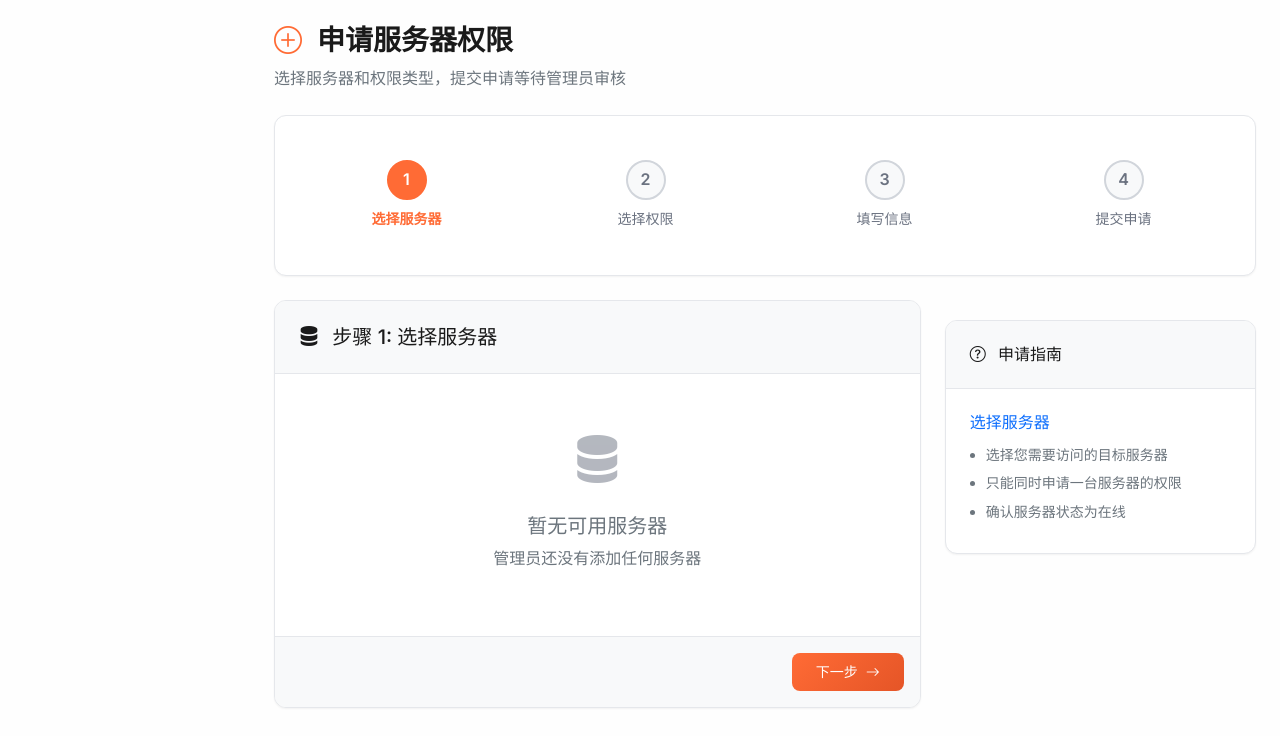
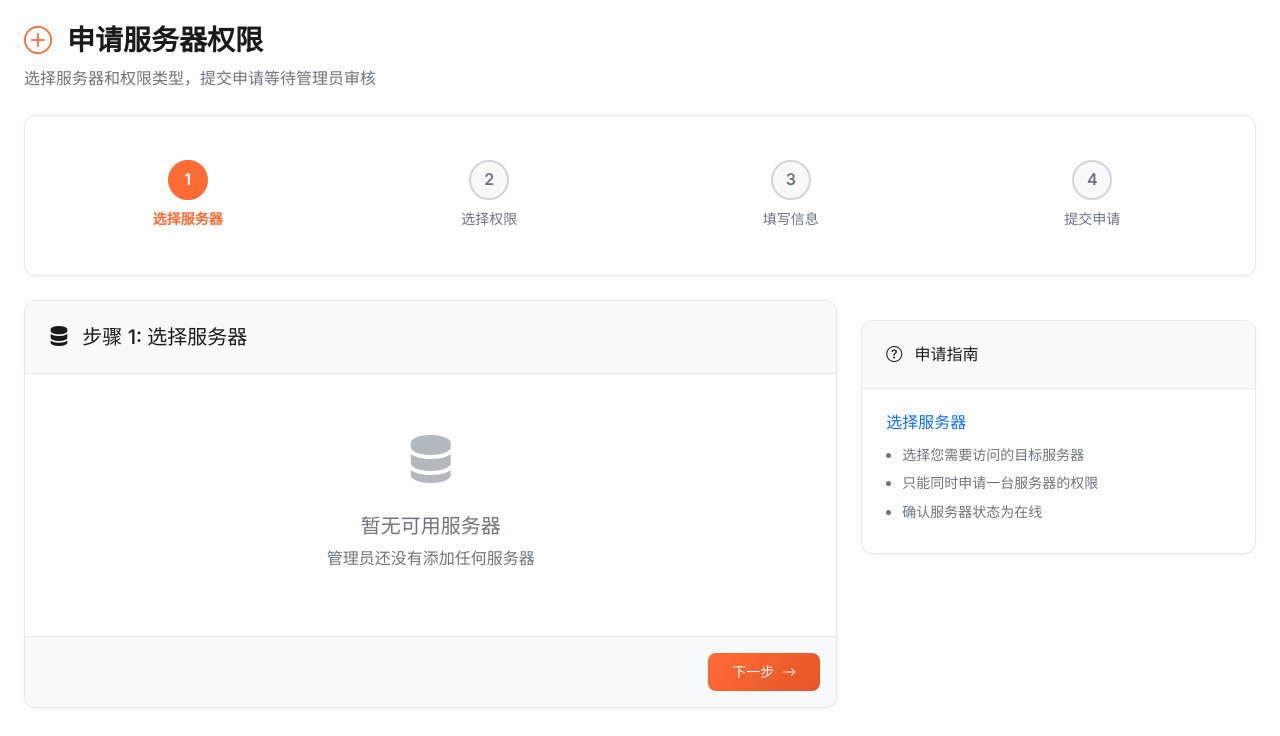
Before and after one commit to vampireacen/server-manager, a Flask app: page /apply in a window 1280 px wide. Shown: the part 64-800 px from the top of the page. Run offline with Flask 3, Linux system fonts and the light colour scheme; the visitor is signed in with stand-in values (Sample User, id 1); data that the repository does not hold is empty; some libraries are stand-ins or nearby versions.

Commit message:
Fix right-side of page issue

```diff
--- a/static/css/claude-style.css
+++ b/static/css/claude-style.css
@@ -215,20 +215,22 @@ body {
 
 /* 主内容区域 */
 .claude-main-content {
-  margin-left: 250px;
+  margin: 0 auto;
   transition: var(--claude-transition);
   min-height: 100vh;
   background: var(--claude-bg-primary);
+  max-width: 1400px;
 }
 
 .claude-main-content.sidebar-collapsed {
-  margin-left: 60px;
+  margin: 0 auto;
+  max-width: 1400px;
 }
 
 .claude-content-wrapper {
   padding: var(--claude-spacing-lg);
-  max-width: 1400px;
-  margin: 0 auto;
+  width: 100%;
+  margin: 0;
 }
 
 /* 卡片样式 */
@@ -624,11 +626,13 @@ body {
   }
 
   .claude-main-content {
-    margin-left: 250px;
+    margin: 0 auto;
+    max-width: 1400px;
   }
 
   .claude-main-content.sidebar-collapsed {
-    margin-left: 60px;
+    margin: 0 auto;
+    max-width: 1400px;
   }
 
   /* 悬浮提示在桌面端显示 */
@@ -642,9 +646,9 @@ body {
 /* 超大屏幕 (大桌面, >= 1200px) */
 @media (min-width: 1200px) {
   .claude-content-wrapper {
-    max-width: 1400px;
-    margin: 0 auto;
     padding: var(--claude-spacing-xl);
+    width: 100%;
+    margin: 0;
   }
 }
 
```
